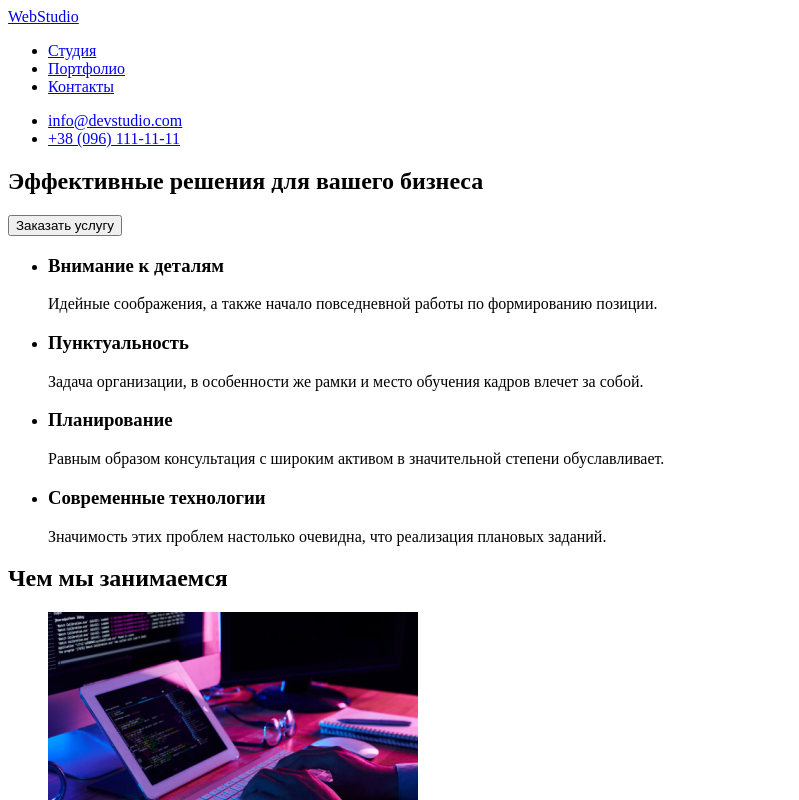
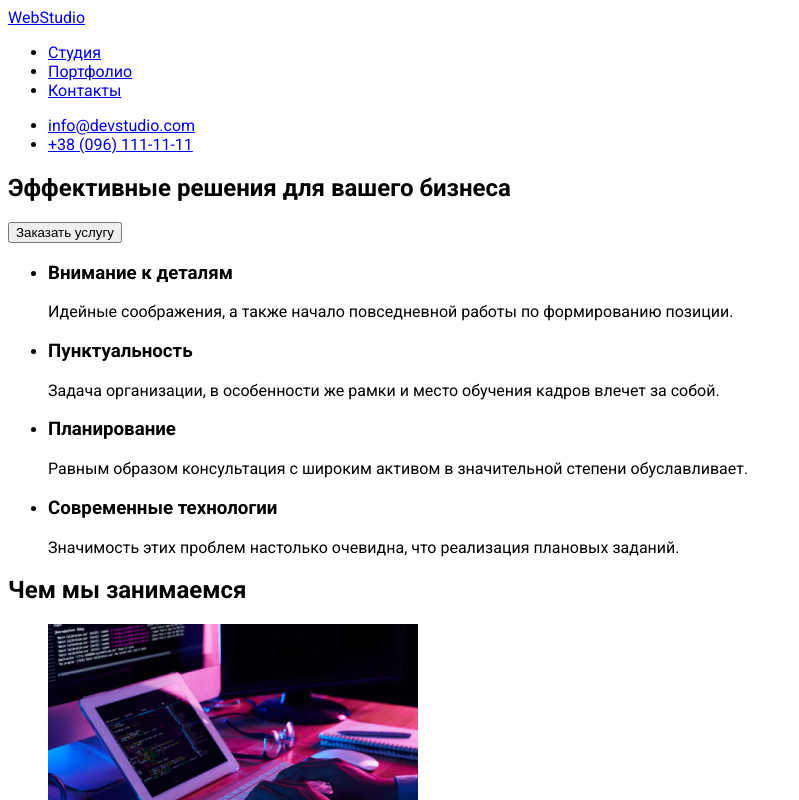
Before and after one commit to VadymKuliabko/goit-markup-hw-02, a plain HTML site: page index.html in a window 1280 px wide. Shown: the top 800 px of the page, without its empty margins (0-799 px from the left). Drawn offline with Linux system fonts and the light colour scheme.

Commit message:
подключение шрифтов

```diff
--- a/css/styles.css
+++ b/css/styles.css
@@ -0,0 +1,4 @@
+body {
+  font-family: "Raleway", sans-serif;
+  font-family: "Roboto", sans-serif;
+}
--- a/index.html
+++ b/index.html
@@ -5,6 +5,11 @@
     <meta http-equiv="X-UA-Compatible" content="IE=edge" />
     <meta name="viewport" content="width=device-width, initial-scale=1.0" />
     <title>WebStudio</title>
+    <link rel="preconnect" href="https://fonts.gstatic.com" />
+    <link
+      href="https://fonts.googleapis.com/css2?family=Raleway:wght@700&family=Roboto:wght@400;500;700;900&display=swap"
+      rel="stylesheet"
+    />
     <link rel="stylesheet" href="css/styles.css" />
   </head>
   <body>
```
Also changed, not shown: portfolio.html (+5 -0 lines).
